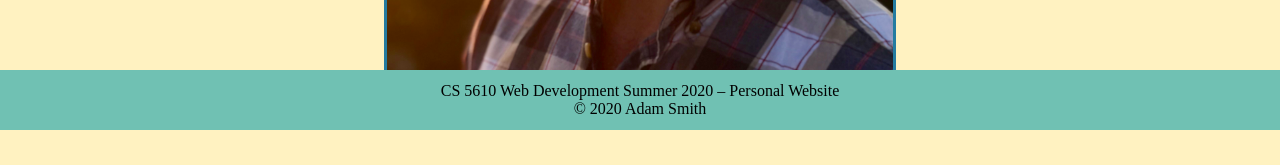
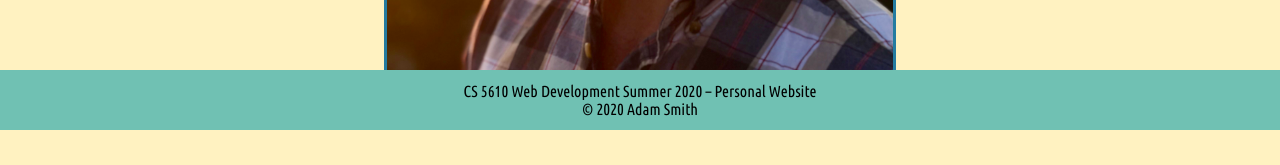
Before and after one commit to mttransplant/CS5610-PersonalWebsite, a website: page index.html in a window 1280 px wide. Shown: the part 670-835 px from the top of the page. Drawn offline with nearby package versions, Linux system fonts and the light colour scheme.

Commit message:
Introduced new fonts

```diff
--- a/css/style.css
+++ b/css/style.css
@@ -178,4 +178,5 @@ footer {
     left: 0;
     z-index: 998;
     width: 100%;
+    font-family: 'Ubuntu Condensed', sans-serif;
 }
--- a/index.html
+++ b/index.html
@@ -7,7 +7,7 @@
     <link rel="shortcut icon" href="/images/favicon.ico" type="image/x-icon">
     <link rel="icon" href="/images/favicon.ico" type="image/x-icon">
     <link href="/css/style.css" rel="stylesheet">
-    <link href="https://fonts.googleapis.com/css2?family=Bad+Script&family=Marck+Script&display=swap" rel="stylesheet">
+    <link href="https://fonts.googleapis.com/css2?family=Bad+Script&family=Marck+Script&family=Ubuntu+Condensed&display=swap" rel="stylesheet">
 </head>
 
 <body>
```
Also changed, not shown: html_serve/about.html (+1 -2 lines), html_serve/game.html (+1 -1 lines), README.md.
